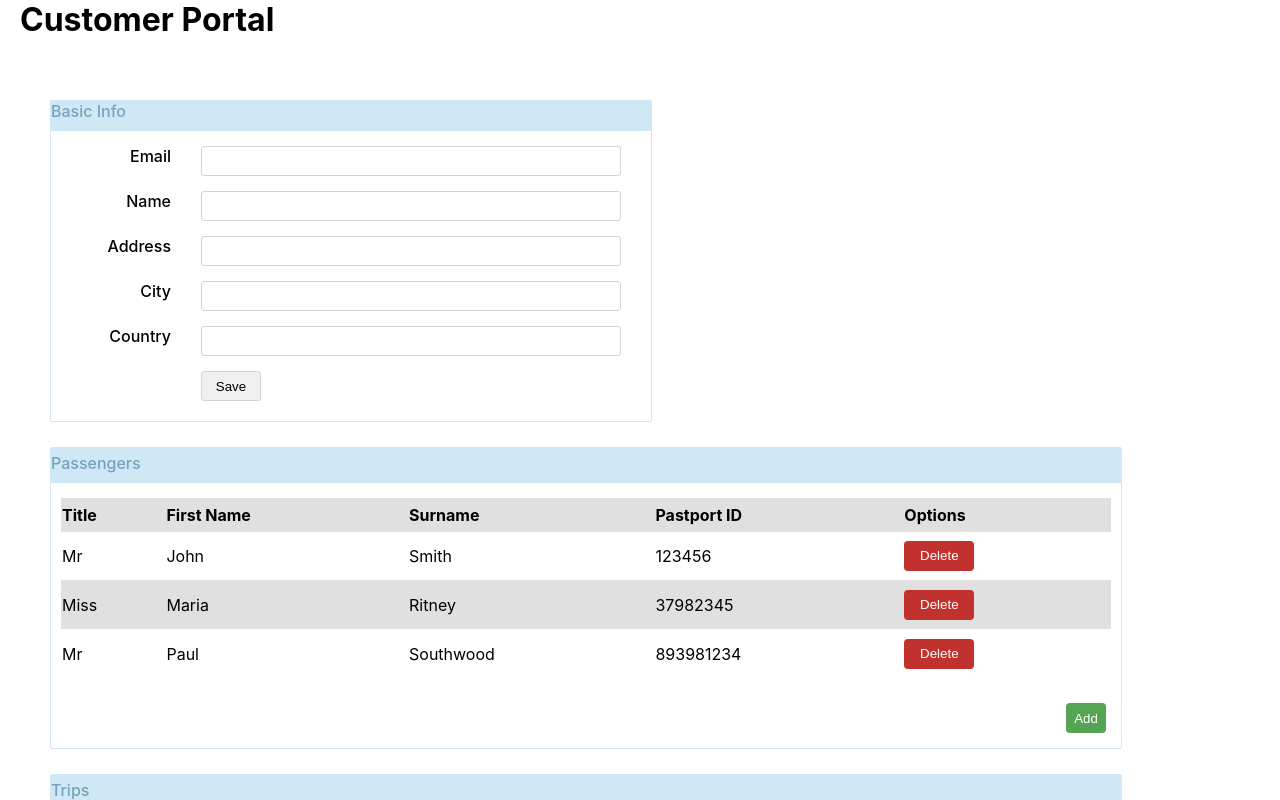
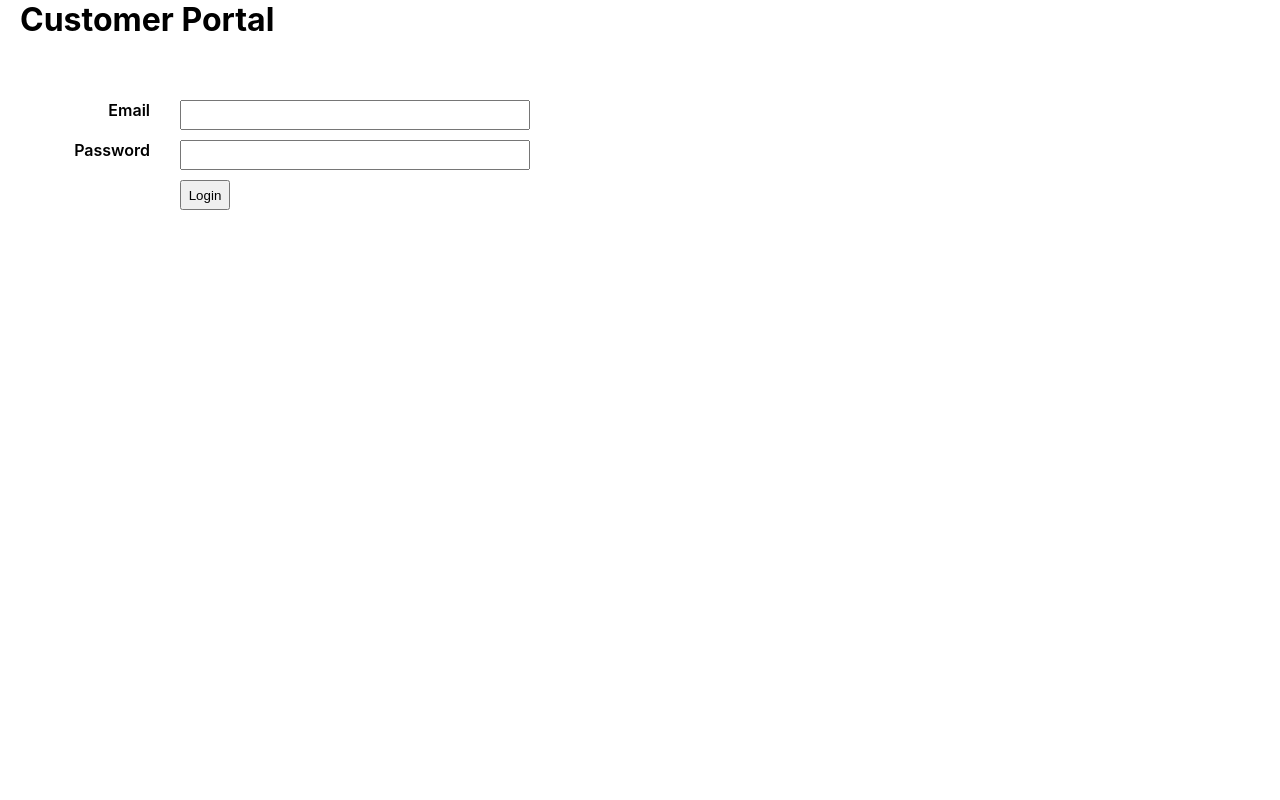
Before and after one commit to Daily120/customer-portal, a React (Create React App) app: page / in a window 1280 px wide. Shown: the top 800 px of the page. Built offline with nearby package versions, Linux system fonts and the light colour scheme.

Commit message:
linked login with backend

```diff
--- a/src/components/CustomerDetailsPage/CustomerDetailsPage.js
+++ b/src/components/CustomerDetailsPage/CustomerDetailsPage.js
@@ -1,6 +1,5 @@
 import React from 'react';
 import './CustomerDetailsPage.css';
-import Header from '../Header/Header';
 import BasicInfo from '../BasicInfo/BasicInfo';
 import Passengers from '../Passengers/Passengers';
 import Trips from '../Trips/Trips';
@@ -9,7 +8,6 @@ const CustomerDetailsPage = () => {
 
     return (
         <div id="customerDetailsPage">
-            <Header />
             <BasicInfo />
             <Passengers />
             <Trips />
--- a/src/components/LoginForm/LoginForm.js
+++ b/src/components/LoginForm/LoginForm.js
@@ -1,7 +1,27 @@
 import React from 'react';
 import './LoginForm.css';
 
-const LoginForm = () => {
+const handleLogin = (app) => {
+    const email = document.getElementById('emailField').value;
+    const password = document.getElementById('passwordField').value;
+
+    fetch('http://localhost:3001/signin', {
+        method: 'POST',
+        headers: {
+            'Content-Type': 'application/json'
+        },
+        body: JSON.stringify({
+            email,
+            password
+        })
+    }).then(res => res.json())
+    .then(data => {
+        localStorage.setItem('token', data.token);
+        app.setState(data);
+    })
+}
+
+const LoginForm = ( {app} ) => {
 
     return (
             <div id="loginForm">
@@ -10,7 +30,7 @@ const LoginForm = () => {
                     <input type="email" name="emailField" id="emailField"/>
                     <label className="label" htmlFor="passwordField">Password</label>
                     <input type="password" name="passwordField" id="passwordField"/>
-                    <input type="submit" value="Login" className="submitButton"/>
+                    <input onClick={() => handleLogin(app)} type="submit" value="Login" className="submitButton"/>
                 </div>
             </div>
     )
--- a/src/components/LoginPage/LoginPage.css
+++ /dev/null
@@ -1,6 +0,0 @@
-#loginPage {
-    width: 100vw;
-    height: 100vh;
-    background-color:#BFBFBF;
-    margin: 0;
-}
--- a/src/components/LoginPage/LoginPage.js
+++ /dev/null
@@ -1,16 +0,0 @@
-import React from 'react';
-import './LoginPage.css';
-import Header from '../Header/Header';
-import LoginForm from '../LoginForm/LoginForm';
-
-const LoginPage = () => {
-
-    return (
-        <div id="loginPage">
-            <Header />
-            <LoginForm />
-        </div>
-    )
-}
-
-export default LoginPage;
--- a/src/containers/App.js
+++ b/src/containers/App.js
@@ -1,6 +1,7 @@
 import React, { Component } from 'react';
 import './App.css';
-import LoginPage from '../components/LoginPage/LoginPage';
+import Header from '../components/Header/Header';
+import LoginForm from '../components/LoginForm/LoginForm';
 import CustomerDetailsPage from '../components/CustomerDetailsPage/CustomerDetailsPage';
 
 class App extends Component {
@@ -11,11 +12,25 @@ class App extends Component {
     }
   }
 
+  componentDidMount = () => {
+    if(localStorage.token) {
+      const auth = `Bearer ${localStorage.token}`;
+      fetch('http://localhost:3001/auth', {
+        headers: {
+          authorization: auth
+        }
+      }).then(res => res.json())
+      .then(data => this.setState(data))
+    }
+  }
+
   render() {
     return (
       <div className="App">
-        {/* <LoginPage /> */}
-        <CustomerDetailsPage />
+        <Header />
+        {
+          localStorage.token ? <CustomerDetailsPage /> : <LoginForm app={this} />
+        }
       </div>
     );
   }
```
